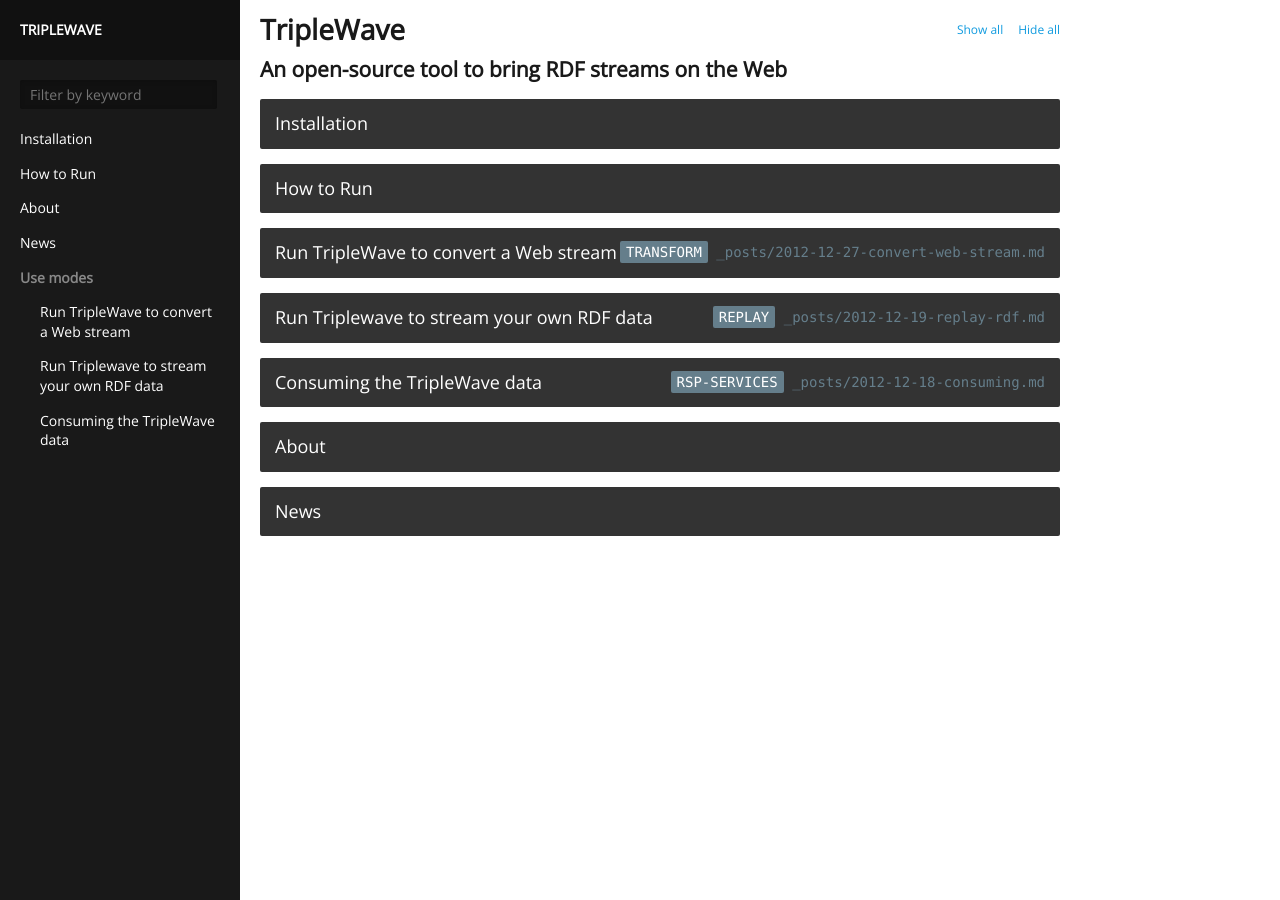
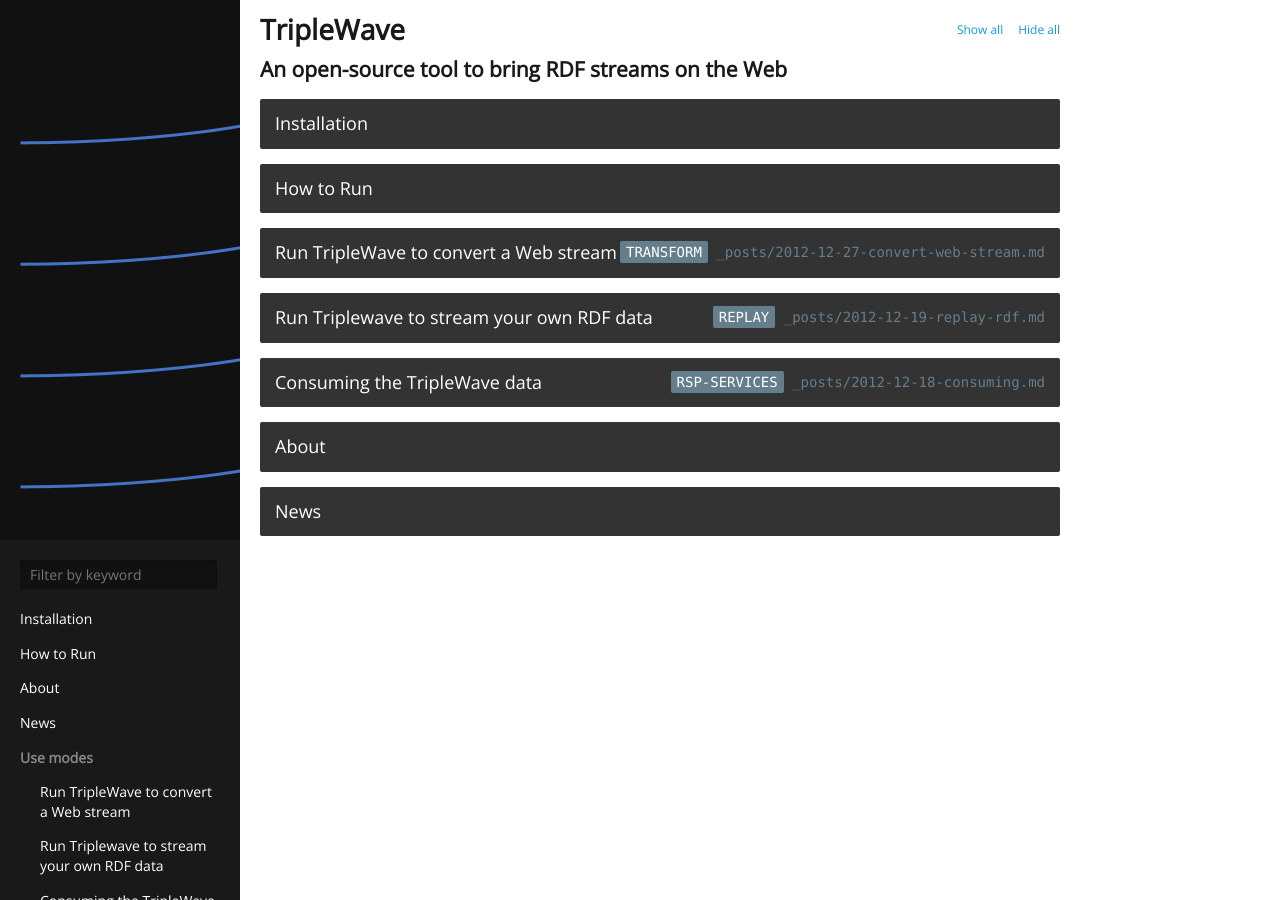
Before and after one commit to streamreasoning/TripleWave, a Jekyll site: the page built from index.html, in a window 1280 px wide. Built offline with Jekyll 4.4.1, drawn with Linux system fonts in a browser that asks for light colours.

Commit message:
added the logo in the side bar

```diff
--- a/_includes/nav.html
+++ b/_includes/nav.html
@@ -1,4 +1,5 @@
-<h1>{{ site.title }}</h1>
+<!--<h1>{{ site.title }}</h1>-->
+<h1><img src="images/twlogo.png" alt="TripleWave" style=""/></h1>
 <ul id='links'>
   {% for post in site.posts %}
     {% if post.category == null %}
```
